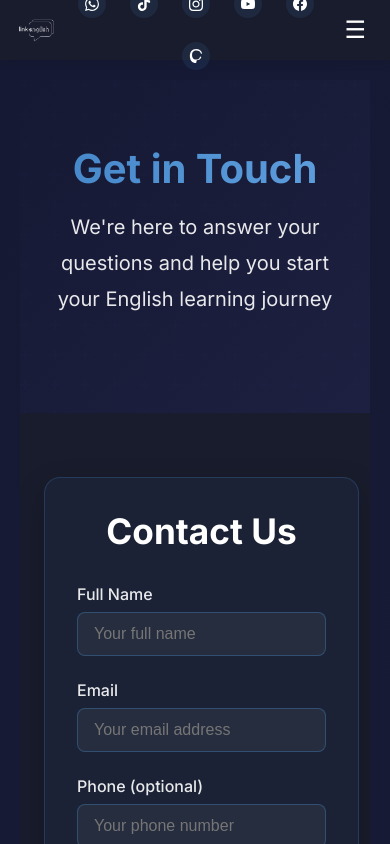
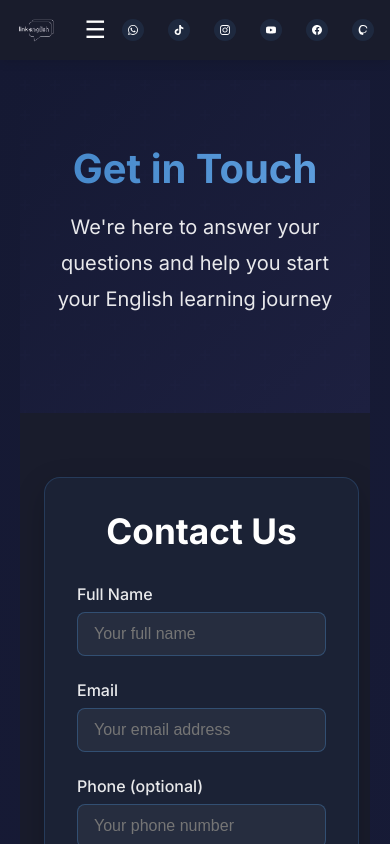
Before and after one commit to edmilsonpraia/link-english, a React (Create React App) app: page /contact in a window 390 px wide. Shown: the top 844 px of the page. Built offline with nearby package versions, Linux system fonts and the light colour scheme.

Commit message:
Atualiza formulário de contato para envio assíncrono

```diff
--- a/src/assets/css/Navbar.css
+++ b/src/assets/css/Navbar.css
@@ -35,7 +35,7 @@
 
 .navbar-links {
   display: flex;
-  gap: 1.5rem; /* Reduzido de 2rem para 1.5rem */
+  gap: 1.5rem;
 }
 
 .navbar-link {
@@ -69,14 +69,14 @@
 
 .social-links {
   display: flex;
-  gap: 0.3rem; /* Reduzido de 0.5rem para 0.3rem */
+  gap: 0.3rem;
   align-items: center;
   justify-content: center;
 }
 
 .social-link {
-  width: 28px; /* Reduzido de 32px para 28px */
-  height: 28px; /* Reduzido de 32px para 28px */
+  width: 28px;
+  height: 28px;
   border-radius: 50%;
   background-color: rgba(79, 158, 232, 0.1);
   color: white;
@@ -88,13 +88,13 @@
 }
 
 .social-link svg {
-  width: 14px; /* Reduzido de 16px para 14px */
-  height: 14px; /* Reduzido de 16px para 14px */
+  width: 14px;
+  height: 14px;
   transition: all 0.3s ease;
 }
 
 .social-link:hover {
-  transform: translateY(-2px); /* Reduzido o movimento */
+  transform: translateY(-2px);
 }
 
 /* Cores específicas para cada rede social */
@@ -146,7 +146,7 @@
   border-top: 1px solid rgba(255, 255, 255, 0.1);
   padding: 1rem;
   box-shadow: 0 4px 10px rgba(0, 0, 0, 0.2);
-  align-items: center; /* Centraliza todo o conteúdo do menu */
+  align-items: center;
 }
 
 .mobile-menu.open {
@@ -154,37 +154,28 @@
 }
 
 .mobile-menu .navbar-link {
-  padding: 0.75rem 0; /* Reduzido de 1rem para 0.75rem */
+  padding: 0.75rem 0;
   border-bottom: 1px solid rgba(255, 255, 255, 0.1);
   text-align: center;
   width: 100%;
-  max-width: 200px; /* Limita a largura dos links */
+  max-width: 200px;
 }
 
 .mobile-menu .navbar-link:last-of-type {
   border-bottom: none;
 }
 
-.mobile-menu .social-links {
-  margin-top: 0.75rem; /* Reduzido de 1rem */
-  padding-top: 0.75rem; /* Reduzido de 1rem */
-  border-top: 1px solid rgba(255, 255, 255, 0.1);
-  display: grid;
-  grid-template-columns: repeat(3, 1fr);
-  grid-template-rows: repeat(2, 1fr);
-  justify-items: center;
+/* Container para organizar botão e ícones no mobile */
+.mobile-nav-container {
+  display: flex;
   align-items: center;
-  gap: 0.4rem; /* Espaçamento muito reduzido */
-  max-width: 120px; /* Reduzido para centralizar melhor */
-  margin-left: auto;
-  margin-right: auto;
+  gap: 1rem;
 }
 
 /* Media queries para design responsivo */
 @media (max-width: 768px) {
-  .navbar-links,
-  .social-links {
-    display: none;
+  .navbar-links {
+    display: none; /* Esconde as abas de navegação */
   }
 
   .mobile-menu-button {
@@ -199,15 +190,32 @@
     height: 50px;
   }
 
-  /* Ícones muito pequenos no mobile */
-  .mobile-menu .social-link {
-    width: 24px; /* Muito pequeno */
+  /* Reorganiza o layout para mobile */
+  .navbar-container {
+    justify-content: space-between;
+  }
+
+  /* Mantém os ícones sociais visíveis no mobile */
+  .social-links {
+    display: flex !important; /* Força a exibição */
+    gap: 0.25rem;
+  }
+
+  .social-link {
+    width: 24px;
     height: 24px;
   }
 
-  .mobile-menu .social-link svg {
-    width: 12px; /* Ícones muito pequenos */
+  .social-link svg {
+    width: 12px;
     height: 12px;
+  }
+
+  /* Container para agrupar botão hambúrguer e ícones */
+  .mobile-nav-container {
+    display: flex;
+    align-items: center;
+    gap: 0.75rem;
   }
 }
 
@@ -222,32 +230,34 @@
   }
 
   .mobile-menu {
-    padding: 0.75rem; /* Padding menor */
+    padding: 0.75rem;
   }
 
   .mobile-menu .navbar-link {
-    padding: 0.6rem 0; /* Links mais compactos */
+    padding: 0.6rem 0;
     font-size: 0.95rem;
   }
 
-  /* Ícones ainda menores */
-  .mobile-menu .social-links {
-    gap: 0.3rem;
-    max-width: 100px; /* Ainda mais centralizado */
+  /* Ícones ainda menores para telas pequenas */
+  .social-links {
+    gap: 0.2rem;
   }
 
-  .mobile-menu .social-link {
-    width: 22px; /* Muito compacto */
+  .social-link {
+    width: 22px;
     height: 22px;
   }
 
-  .mobile-menu .social-link svg {
+  .social-link svg {
     width: 10px;
     height: 10px;
   }
+
+  .mobile-nav-container {
+    gap: 0.5rem;
+  }
 }
 
-/* Ajustes adicionais para telas muito pequenas */
 @media (max-width: 320px) {
   .navbar-container {
     padding: 0 0.5rem;
@@ -258,7 +268,7 @@
   }
 
   .mobile-menu {
-    padding: 0.5rem; /* Padding mínimo */
+    padding: 0.5rem;
   }
 
   .mobile-menu .navbar-link {
@@ -266,20 +276,23 @@
     font-size: 0.9rem;
   }
 
-  /* Ícones mínimos e muito centralizados */
-  .mobile-menu .social-links {
-    gap: 0.25rem;
-    max-width: 90px; /* Máxima centralização */
+  /* Ícones mínimos para telas muito pequenas */
+  .social-links {
+    gap: 0.15rem;
   }
 
-  .mobile-menu .social-link {
-    width: 20px; /* Tamanho mínimo */
+  .social-link {
+    width: 20px;
     height: 20px;
   }
 
-  .mobile-menu .social-link svg {
+  .social-link svg {
     width: 9px;
     height: 9px;
+  }
+
+  .mobile-nav-container {
+    gap: 0.4rem;
   }
 }
 
@@ -313,11 +326,11 @@
   color: #4F9EE8;
 }
 
-/* Centralização extra para desktop */
+/* Centralização para desktop */
 @media (min-width: 769px) {
   .navbar-container {
     justify-content: center;
-    gap: 3rem; /* Espaçamento entre logo, links e redes sociais */
+    gap: 3rem;
   }
 
   .navbar-logo {
--- a/src/components/Navbar.js
+++ b/src/components/Navbar.js
@@ -31,45 +31,8 @@ function Navbar() {
           <Link to="/contact" className="navbar-link" onClick={handleLinkClick}>Contacts</Link>
         </div>
 
-        {/* Links sociais para desktop */}
-        <div className="social-links">
-          <a href="https://chat.whatsapp.com/LfRQTTV9nvL30pzs0EKDNx" target="_blank" rel="noopener noreferrer" className="social-link whatsapp" title="WhatsApp Group">
-            <svg width="20" height="20" viewBox="0 0 24 24" fill="currentColor">
-              <path d="M17.472 14.382c-.297-.149-1.758-.867-2.03-.967-.273-.099-.471-.148-.67.15-.197.297-.767.966-.94 1.164-.173.199-.347.223-.644.075-.297-.15-1.255-.463-2.39-1.475-.883-.788-1.48-1.761-1.653-2.059-.173-.297-.018-.458.13-.606.134-.133.298-.347.446-.52.149-.174.198-.298.298-.497.099-.198.05-.371-.025-.52-.075-.149-.669-1.612-.916-2.207-.242-.579-.487-.5-.669-.51-.173-.008-.371-.01-.57-.01-.198 0-.52.074-.792.372-.272.297-1.04 1.016-1.04 2.479 0 1.462 1.065 2.875 1.213 3.074.149.198 2.096 3.2 5.077 4.487.709.306 1.262.489 1.694.625.712.227 1.36.195 1.871.118.571-.085 1.758-.719 2.006-1.413.248-.694.248-1.289.173-1.413-.074-.124-.272-.198-.57-.347m-5.421 7.403h-.004a9.87 9.87 0 01-5.031-1.378l-.361-.214-3.741.982.998-3.648-.235-.374a9.86 9.86 0 01-1.51-5.26c.001-5.45 4.436-9.884 9.888-9.884 2.64 0 5.122 1.03 6.988 2.898a9.825 9.825 0 012.893 6.994c-.003 5.45-4.437 9.884-9.885 9.884m8.413-18.297A11.815 11.815 0 0012.05 0C5.495 0 .16 5.335.157 11.892c0 2.096.547 4.142 1.588 5.945L.057 24l6.305-1.654a11.882 11.882 0 005.683 1.448h.005c6.554 0 11.89-5.335 11.893-11.893A11.821 11.821 0 0020.331 3.488"/>
-            </svg>
-          </a>
-
-          <a href="https://www.tiktok.com/@linkenglish" target="_blank" rel="noopener noreferrer" className="social-link tiktok" title="TikTok">
-            <svg width="20" height="20" viewBox="0 0 24 24" fill="currentColor">
-              <path d="M12.525.02c1.31-.02 2.61-.01 3.91-.02.08 1.53.63 3.09 1.75 4.17 1.12 1.11 2.7 1.62 4.24 1.79v4.03c-1.44-.05-2.89-.35-4.2-.97-.57-.26-1.1-.59-1.62-.93-.01 2.92.01 5.84-.02 8.75-.08 1.4-.54 2.79-1.35 3.94-1.31 1.92-3.58 3.17-5.91 3.21-1.43.08-2.86-.31-4.08-1.03-2.02-1.19-3.44-3.37-3.65-5.71-.02-.5-.03-1-.01-1.49.18-1.9 1.12-3.72 2.58-4.96 1.66-1.44 3.98-2.13 6.15-1.72.02 1.48-.04 2.96-.04 4.44-.99-.32-2.15-.23-3.02.37-.63.41-1.11 1.04-1.36 1.75-.21.51-.15 1.07-.14 1.61.24 1.64 1.82 3.02 3.5 2.87 1.12-.01 2.19-.66 2.77-1.61.19-.33.4-.67.41-1.06.1-1.79.06-3.57.07-5.36.01-4.03-.01-8.05.02-12.07z"/>
-            </svg>
-          </a>
-
-          <a href="https://www.instagram.com/link_english.pt/profilecard/?igsh=MWFpNno3NWZwdm84Ng==" target="_blank" rel="noopener noreferrer" className="social-link instagram" title="Instagram">
-            <svg width="20" height="20" viewBox="0 0 24 24" fill="currentColor">
-              <path d="M12 2.163c3.204 0 3.584.012 4.85.07 3.252.148 4.771 1.691 4.919 4.919.058 1.265.069 1.645.069 4.849 0 3.205-.012 3.584-.069 4.849-.149 3.225-1.664 4.771-4.919 4.919-1.266.058-1.644.07-4.85.07-3.204 0-3.584-.012-4.849-.07-3.26-.149-4.771-1.699-4.919-4.92-.058-1.265-.07-1.644-.07-4.849 0-3.204.013-3.583.07-4.849.149-3.227 1.664-4.771 4.919-4.919 1.266-.057 1.645-.069 4.849-.069zm0-2.163c-3.259 0-3.667.014-4.947.072-4.358.2-6.78 2.618-6.98 6.98-.059 1.281-.073 1.689-.073 4.948 0 3.259.014 3.668.072 4.948.2 4.358 2.618 6.78 6.98 6.98 1.281.058 1.689.072 4.948.072 3.259 0 3.668-.014 4.948-.072 4.354-.2 6.782-2.618 6.979-6.98.059-1.28.073-1.689.073-4.948 0-3.259-.014-3.667-.072-4.947-.196-4.354-2.617-6.78-6.979-6.98-1.281-.059-1.69-.073-4.949-.073zm0 5.838c-3.403 0-6.162 2.759-6.162 6.162s2.759 6.163 6.162 6.163 6.162-2.759 6.162-6.163c0-3.403-2.759-6.162-6.162-6.162zm0 10.162c-2.209 0-4-1.79-4-4 0-2.209 1.791-4 4-4s4 1.791 4 4c0 2.21-1.791 4-4 4zm6.406-11.845c-.796 0-1.441.645-1.441 1.44s.645 1.44 1.441 1.44c.795 0 1.439-.645 1.439-1.44s-.644-1.44-1.439-1.44z"/>
-            </svg>
-          </a>
-
-          <a href="https://youtube.com/@linkenglish-pt?si=bfMAnTabrOwOHCtV" target="_blank" rel="noopener noreferrer" className="social-link youtube" title="YouTube">
-            <svg width="20" height="20" viewBox="0 0 24 24" fill="currentColor">
-              <path d="M23.498 6.186a3.016 3.016 0 0 0-2.122-2.136C19.505 3.545 12 3.545 12 3.545s-7.505 0-9.377.505A3.017 3.017 0 0 0 .502 6.186C0 8.07 0 12 0 12s0 3.93.502 5.814a3.016 3.016 0 0 0 2.122 2.136c1.871.505 9.376.505 9.376.505s7.505 0 9.377-.505a3.015 3.015 0 0 0 2.122-2.136C24 15.93 24 12 24 12s0-3.93-.502-5.814zM9.545 15.568V8.432L15.818 12l-6.273 3.568z"/>
-            </svg>
-          </a>
-
-          <a href="https://www.facebook.com/share/1FM8kjJiCr/?mibextid=wwXIfr" target="_blank" rel="noopener noreferrer" className="social-link facebook" title="Facebook">
-            <svg width="20" height="20" viewBox="0 0 24 24" fill="currentColor">
-              <path d="M24 12.073c0-6.627-5.373-12-12-12s-12 5.373-12 12c0 5.99 4.388 10.954 10.125 11.854v-8.385H7.078v-3.47h3.047V9.43c0-3.007 1.792-4.669 4.533-4.669 1.312 0 2.686.235 2.686.235v2.953H15.83c-1.491 0-1.956.925-1.956 1.874v2.25h3.328l-.532 3.47h-2.796v8.385C19.612 23.027 24 18.062 24 12.073z"/>
-            </svg>
-          </a>
-
-          <a href="https://www.threads.net/@link_english.pt?igshid=NTc4MTIwNjQ2YQ==" target="_blank" rel="noopener noreferrer" className="social-link threads" title="Threads">
-            <svg width="20" height="20" viewBox="0 0 24 24" fill="currentColor">
-              <path d="M12.186 24h-.007c-3.581-.024-6.334-1.205-8.184-3.509C2.35 18.44 1.5 15.586 1.472 12.01v-.017c.03-3.579.879-6.43 2.525-8.482C5.845 1.205 8.6.024 12.18 0h.014c2.746.02 5.043.725 6.826 2.098 1.677 1.29 2.858 3.13 3.509 5.467l-2.04.569c-.542-1.864-1.444-3.268-2.68-4.179-1.369-1.006-3.19-1.526-5.616-1.526h-.007c-2.593.021-4.496.93-5.653 2.7-.845 1.297-1.296 3.04-1.343 5.183v.014c.047 2.145.497 3.89 1.341 5.183 1.158 1.773 3.062 2.683 5.657 2.703h.007c1.131.001 2.16-.198 3.06-.591.563-.246 1.082-.57 1.544-.961.462-.39.857-.83 1.176-1.308.159-.239.3-.49.421-.753.241-.52.421-1.073.531-1.648l2.201.569c-.159.613-.375 1.18-.643 1.69-.268.51-.584.98-.946 1.406-.724.853-1.6 1.526-2.601 2.003-1.066.507-2.288.764-3.631.764z"/>
-            </svg>
-          </a>
-        </div>
-
+        {/* Container para mobile - agrupa botão hambúrguer e ícones sociais */}
+        <div className="mobile-nav-container">
           {/* Botão do menu móvel */}
           <button className="mobile-menu-button" onClick={toggleMenu}>
             {isMenuOpen ? (
@@ -78,16 +41,8 @@ function Navbar() {
               <span>☰</span>
             )}
           </button>
-      </div>
 
-      {/* Menu móvel */}
-      <div className={`mobile-menu ${isMenuOpen ? 'open' : ''}`}>
-        <Link to="/" className="navbar-link" onClick={handleLinkClick}>Home</Link>
-        <Link to="/about" className="navbar-link" onClick={handleLinkClick}>About</Link>
-        <Link to="/services" className="navbar-link" onClick={handleLinkClick}>Services</Link>
-        <Link to="/testimonials" className="navbar-link" onClick={handleLinkClick}>Testimonials</Link>
-        <Link to="/contact" className="navbar-link" onClick={handleLinkClick}>Contacts</Link>
-
+          {/* Links sociais - visíveis tanto no desktop quanto no mobile */}
           <div className="social-links">
             <a href="https://chat.whatsapp.com/LfRQTTV9nvL30pzs0EKDNx" target="_blank" rel="noopener noreferrer" className="social-link whatsapp" title="WhatsApp Group">
               <svg width="20" height="20" viewBox="0 0 24 24" fill="currentColor">
@@ -126,6 +81,16 @@ function Navbar() {
             </a>
           </div>
         </div>
+      </div>
+
+      {/* Menu móvel - contém apenas as abas de navegação */}
+      <div className={`mobile-menu ${isMenuOpen ? 'open' : ''}`}>
+        <Link to="/" className="navbar-link" onClick={handleLinkClick}>Home</Link>
+        <Link to="/about" className="navbar-link" onClick={handleLinkClick}>About</Link>
+        <Link to="/services" className="navbar-link" onClick={handleLinkClick}>Services</Link>
+        <Link to="/testimonials" className="navbar-link" onClick={handleLinkClick}>Testimonials</Link>
+        <Link to="/contact" className="navbar-link" onClick={handleLinkClick}>Contacts</Link>
+      </div>
     </nav>
   );
 }
```
Lines whose indentation alone changed are shown as unchanged.
